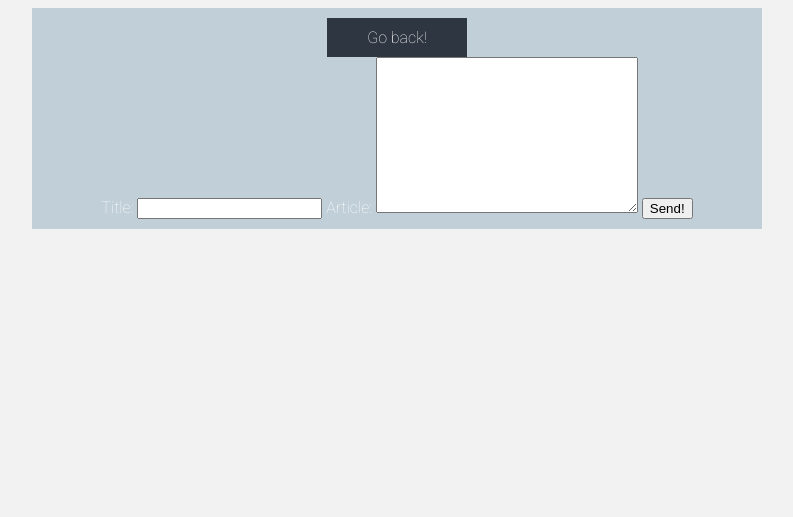
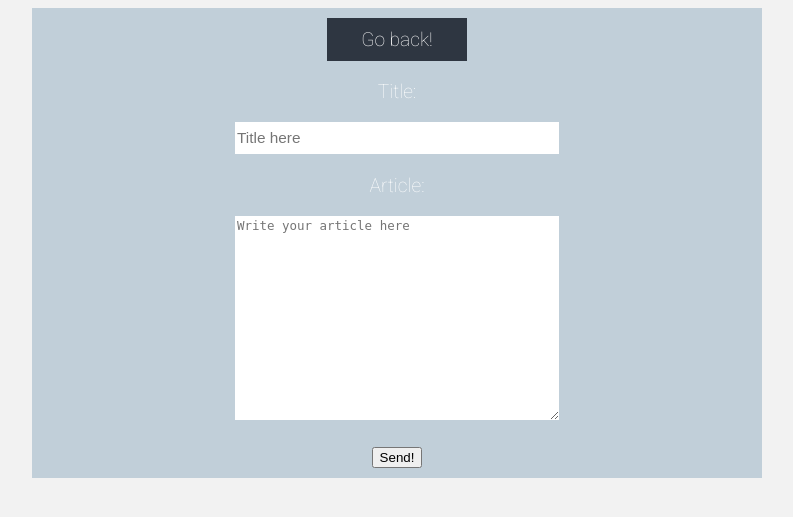
Before and after one commit to NielsMeulders/PHP1, a PHP site: page /post.php in a window 1280 px wide. Shown: the top 517 px of the page, without its empty margins (243-1036 px from the left). Run offline with PHP 8.4, Linux system fonts and the light colour scheme.

Commit message:
a lot more CSS

```diff
--- a/opdrachten les 3/mini CMS/post.php
+++ b/opdrachten les 3/mini CMS/post.php
@@ -41,11 +41,11 @@
 
         <form action="" method="post">
 
-            <label for="title">Title:</label>
-            <input type="text" id="title" name="title"/>
+            <p><label for="title">Title:</label></p>
+            <p><input type="text" id="title" name="title" placeholder="Title here"/></p>
 
-            <label for="article">Article:</label>
-            <textarea name="article" id="article" cols="30" rows="10"></textarea>
+            <p><label for="article">Article:</label></p>
+            <p><textarea name="article" id="article" cols="30" rows="10" placeholder="Write your article here"></textarea></p>
 
             <button id="button_send">Send!</button>
 
--- a/opdrachten les 3/mini CMS/style.css
+++ b/opdrachten les 3/mini CMS/style.css
@@ -4,6 +4,7 @@ body
     font-family: 'Roboto';
     font-weight: 100;
     color: white;
+    font-size: 1.2em;
 }
 
 .screen
@@ -42,3 +43,18 @@ body
 {
     clear: both;
 }
+
+input, textarea
+{
+    width: 320px;
+    height: 30px;
+    border: none;
+    font-size: 0.8em;
+}
+
+textarea
+{
+    height: 200px;
+    max-width: 320px;
+    max-height: 200px;
+}
```
